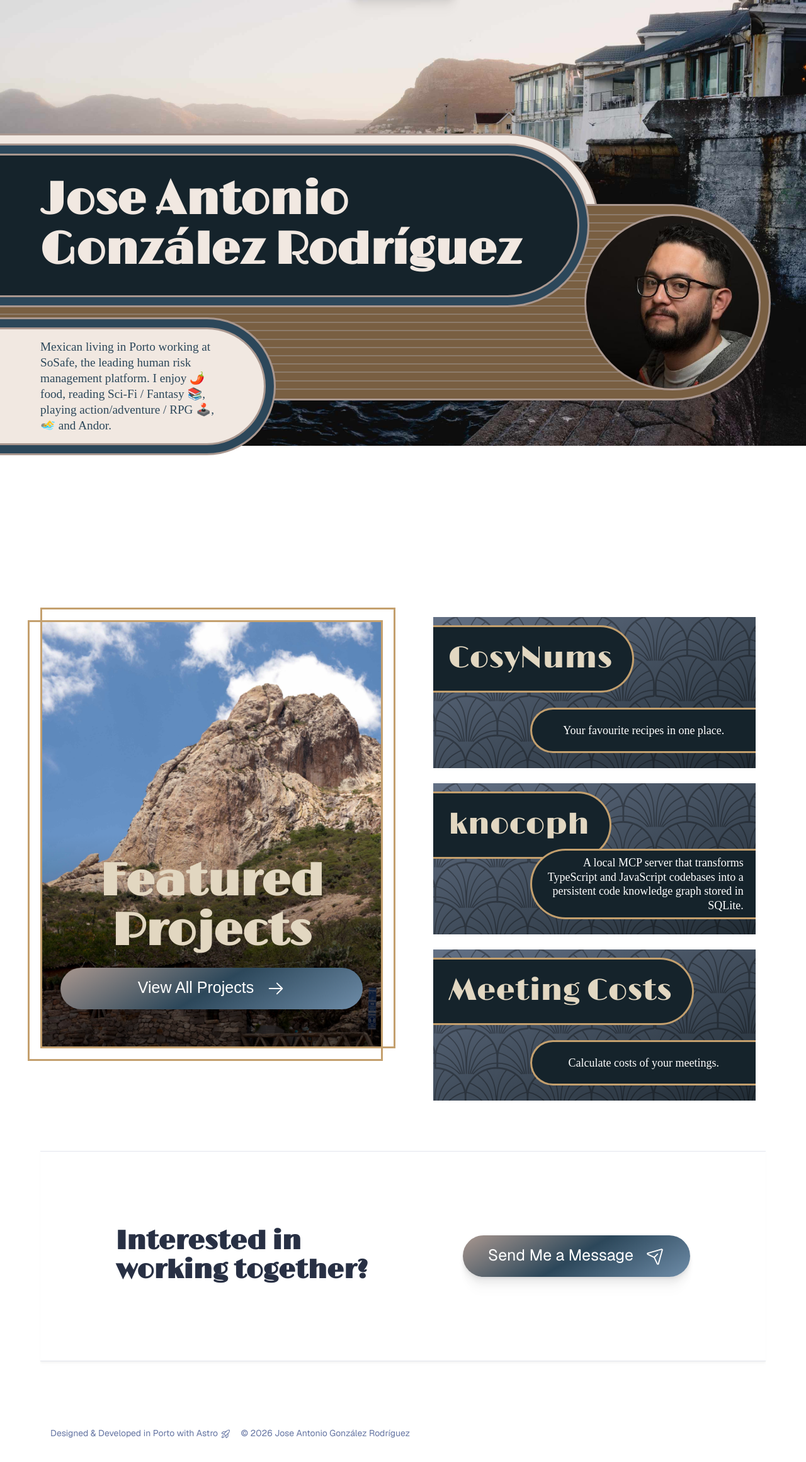
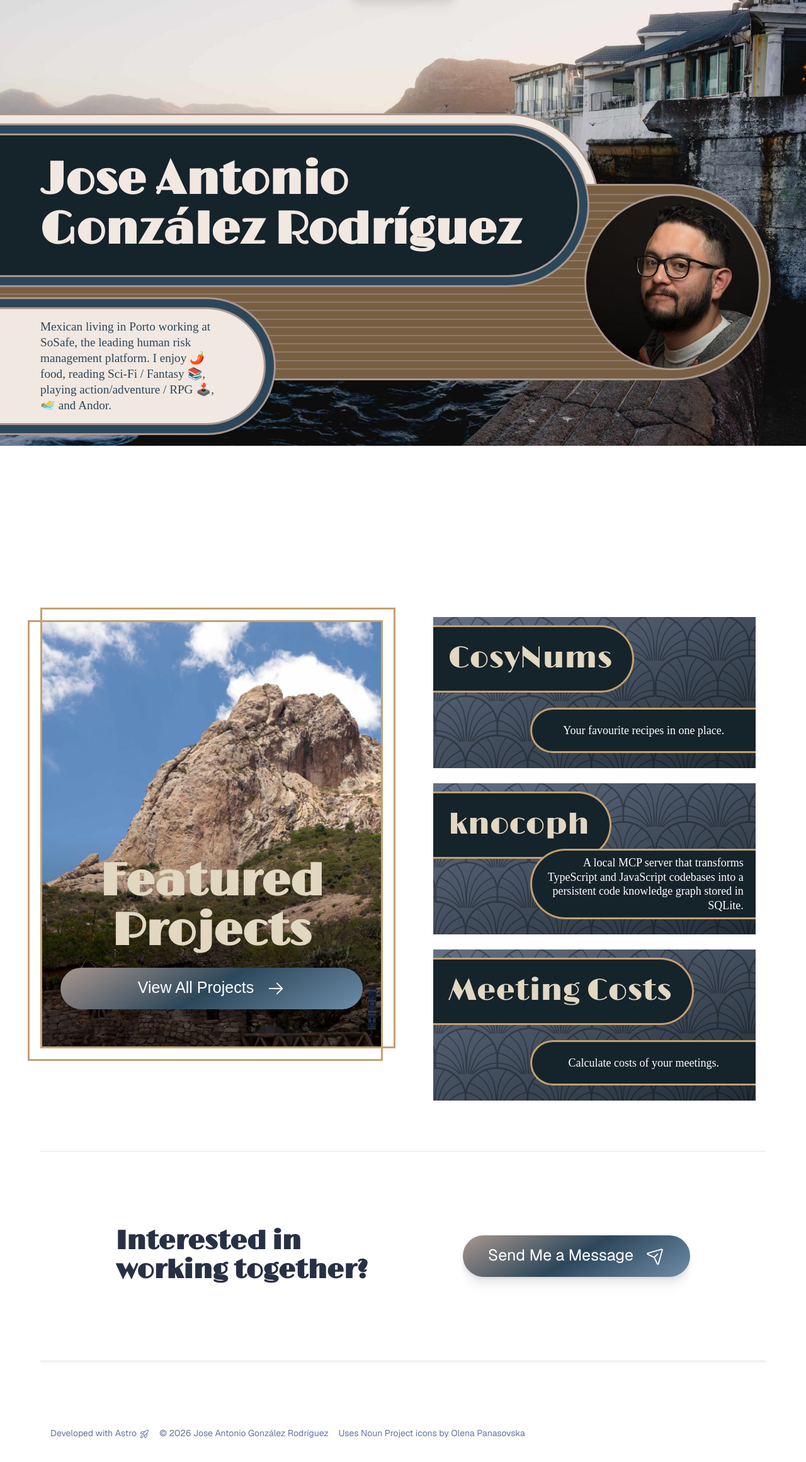
Before and after one commit to jagonzalr/jagonzalr, an Astro site: page / in a window 1280 px wide. Shown: the part 92-2414 px from the top of the page at 63% size. Built offline with nearby package versions, Linux system fonts and the light colour scheme; Astro itself is replaced by a stand-in of ours; a web font is replaced by a local one.

Commit message:
Add credit for icons

```diff
--- a/src/components/Footer.astro
+++ b/src/components/Footer.astro
@@ -7,17 +7,18 @@
 <footer>
   <div class='group'>
     <p>
-      Designed & Developed in Porto with <a href='https://astro.build/'>Astro</a
-      >
+      Developed with <a href='https://astro.build/'>Astro</a>
       <Icon icon='rocket-launch' size='1.2em' />
     </p>
     <p>&copy; {currentYear} Jose Antonio González Rodríguez</p>
+    <p>
+      Uses <a
+        href='https://thenounproject.com/browse/icons/term/art-deco/'
+        target='_blank'
+        title='art deco Icons'>Noun Project</a
+      > icons by Olena Panasovska
+    </p>
   </div>
-  <!-- <p class='socials'>
-    <a href='https://twitter.com/me'> Twitter</a>
-    <a href='https://github.com/me'> GitHub</a>
-    <a href='https://codepen.io/me'> CodePen</a>
-  </p> -->
 </footer>
 <style>
   footer {
--- a/src/components/Hero.astro
+++ b/src/components/Hero.astro
@@ -7,7 +7,7 @@
 const { tagline, title } = Astro.props
 ---
 
-<div style={{ height: '55vh', minHeight: '30rem' }}>
+<div style={{ height: '55vh', minHeight: '32rem' }}>
   <div
     class='stack gap-4'
     style={{ position: 'absolute', left: 0, maxWidth: '100vw' }}
--- a/src/content/work/cosynums.md
+++ b/src/content/work/cosynums.md
@@ -2,9 +2,9 @@
 title: CosyNums
 featured: true
 publishDate: 2020-03-02 00:00:00
+link: https://cosynums.com/
 img: /assets/cosynums-screenshot.png
 img_alt: A screenshot from the CosyNums recipe planner app, it shows the landing page
-link: https://cosynums.com/
 description: |
   Your favourite recipes in one place.
 tags:
```
